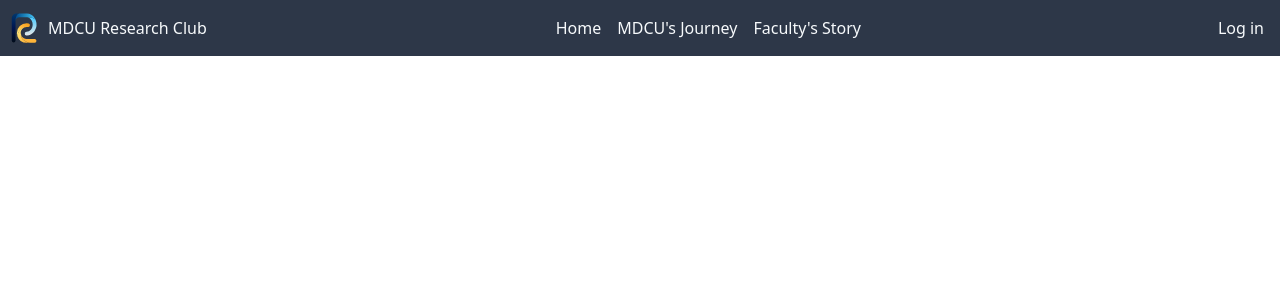
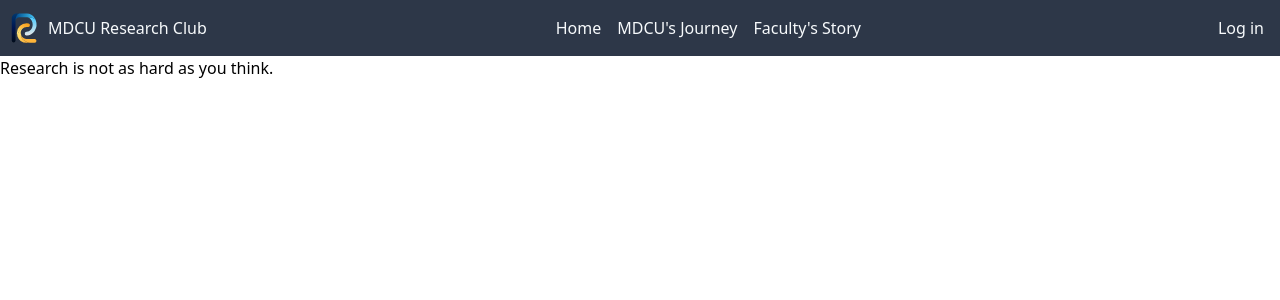
Before and after one commit to MDCUResearchClub/web, a Next.js app in the folder nextjs/: page / in a window 1280 px wide. Shown: the top 300 px of the page. Built offline with nearby package versions, Linux system fonts and the light colour scheme.

Commit message:
nextjs - some a11y

```diff
--- a/nextjs/components/page.tsx
+++ b/nextjs/components/page.tsx
@@ -4,7 +4,7 @@ import { SITE_NAME } from "../constant";
 
 export default function Page({ title = "", children }) {
   return (
-    <div className="text-center">
+    <div>
       <Head>
         <title>
           {title ? `${title} | ` : ""}
@@ -12,7 +12,7 @@ export default function Page({ title = "", children }) {
         </title>
       </Head>
       <Nav />
-      {children}
+      <main>{children}</main>
     </div>
   );
 }
--- a/nextjs/components/pages/index.tsx
+++ b/nextjs/components/pages/index.tsx
@@ -3,6 +3,7 @@ import Page from "../page";
 export default function IndexPage() {
   return (
     <Page title="Home">
+      <h1>Research is not as hard as you think.</h1>
     </Page>
   );
 }
--- a/nextjs/pages/_document.js
+++ b/nextjs/pages/_document.js
@@ -1,4 +1,4 @@
-import Document, { Html, Head, Main, NextScript } from 'next/document'
+import Document, { Html, Head, Main, NextScript } from "next/document";
 
 class MyDocument extends Document {
   static async getInitialProps(ctx) {
@@ -8,7 +8,7 @@ class MyDocument extends Document {
 
   render() {
     return (
-      <Html>
+      <Html lang="en">
         <Head>
           <link
             rel="icon"
```
